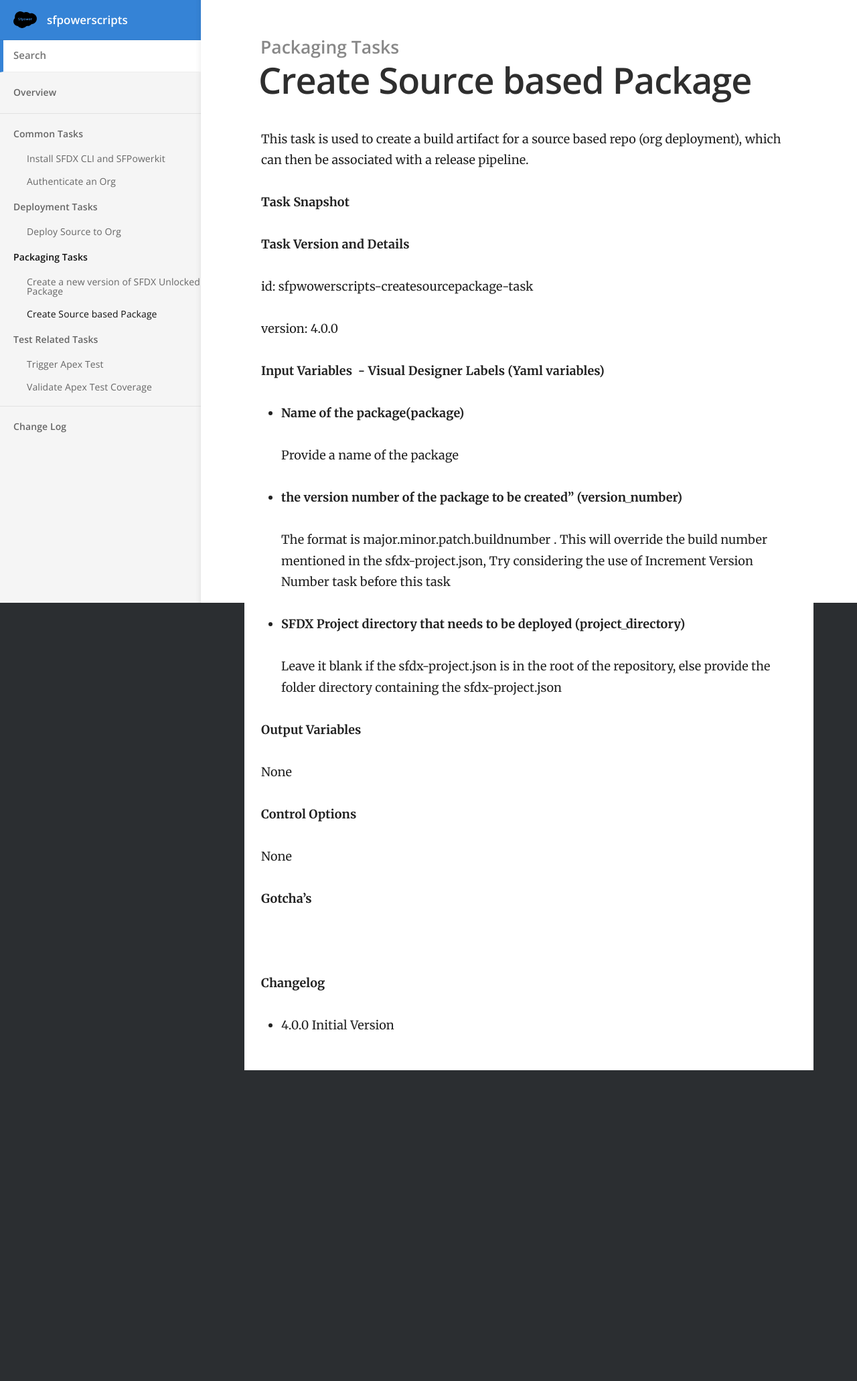
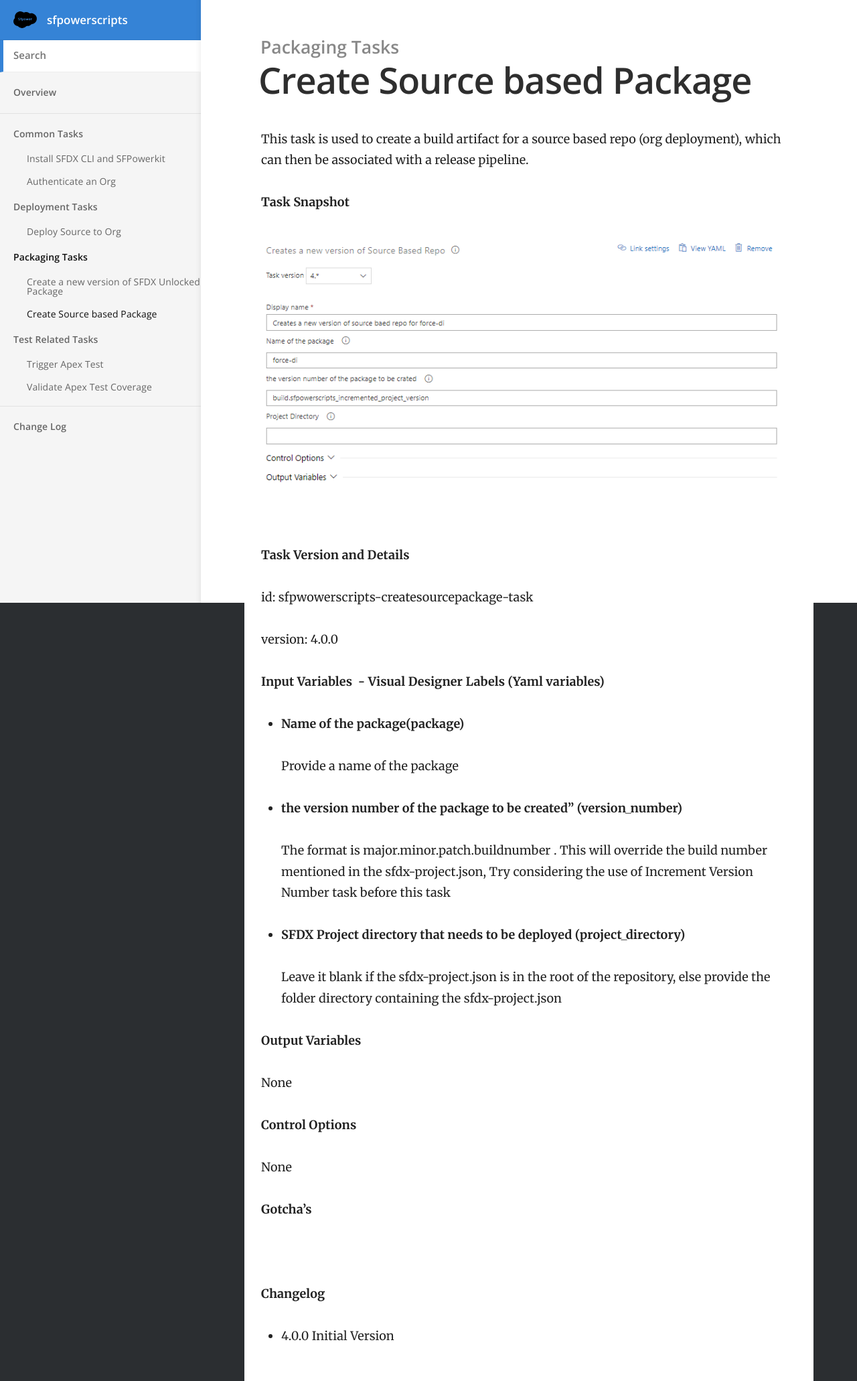
Before and after one commit to nbatterham/sfpowerscripts-doc, a Jekyll site: the page built from _docs/Tasks/Packaging-Tasks/Create Source based Packaging.md, in a window 1280 px wide. Shown: the whole page at 67% size. Built offline with Jekyll 4.4.1, drawn with Linux system fonts in a browser that asks for light colours; before the commit the page ends 1598 px from its top, so only the background shows below that.

Commit message:
Updated '_docs/Tasks/Packaging-Tasks/Create Source based Packaging.md' via CloudCannon

```diff
--- a/_docs/Tasks/Packaging-Tasks/Create Source based Packaging.md
+++ b/_docs/Tasks/Packaging-Tasks/Create Source based Packaging.md
@@ -3,12 +3,12 @@ title: Create Source based Package
 category: Packaging Tasks
 order: 2
 ---
+
 This task is used to create a build artifact for a source based repo (org deployment), which can then be associated with a release pipeline.
-
 
 **Task Snapshot**
 
-
+**![](/images/Create a new version of Source Package .png){: width="839" height="444"}**
 
 **Task Version and Details**
 
@@ -20,17 +20,15 @@ version: 4.0.0
 
 * **Name of the package(package)**
 
-   Provide a name of the package
+  Provide a name of the package
 
 * **the version number of the package to be created" (version\_number)**
 
   The format is major.minor.patch.buildnumber . This will override the build number mentioned in the sfdx-project.json, Try considering the use of Increment Version Number task before this task
 
-
 * **SFDX Project directory that needs to be deployed (project\_directory)**
 
   Leave it blank if the sfdx-project.json is in the root of the repository, else provide the folder directory containing the sfdx-project.json
-
 
 **Output Variables**
 
@@ -46,4 +44,4 @@ None
 
 **Changelog**
 
-* 4.0.0 Initial Version
+* 4\.0.0 Initial Version
```
